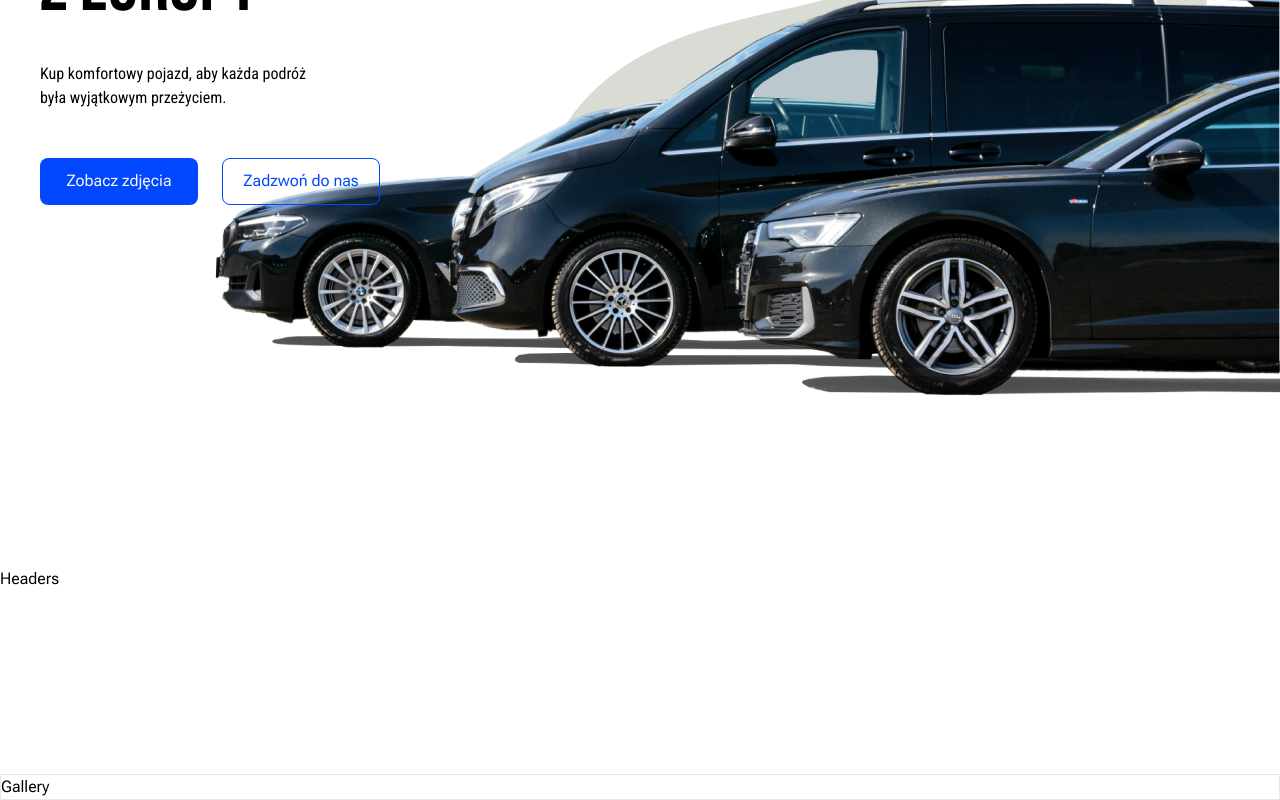
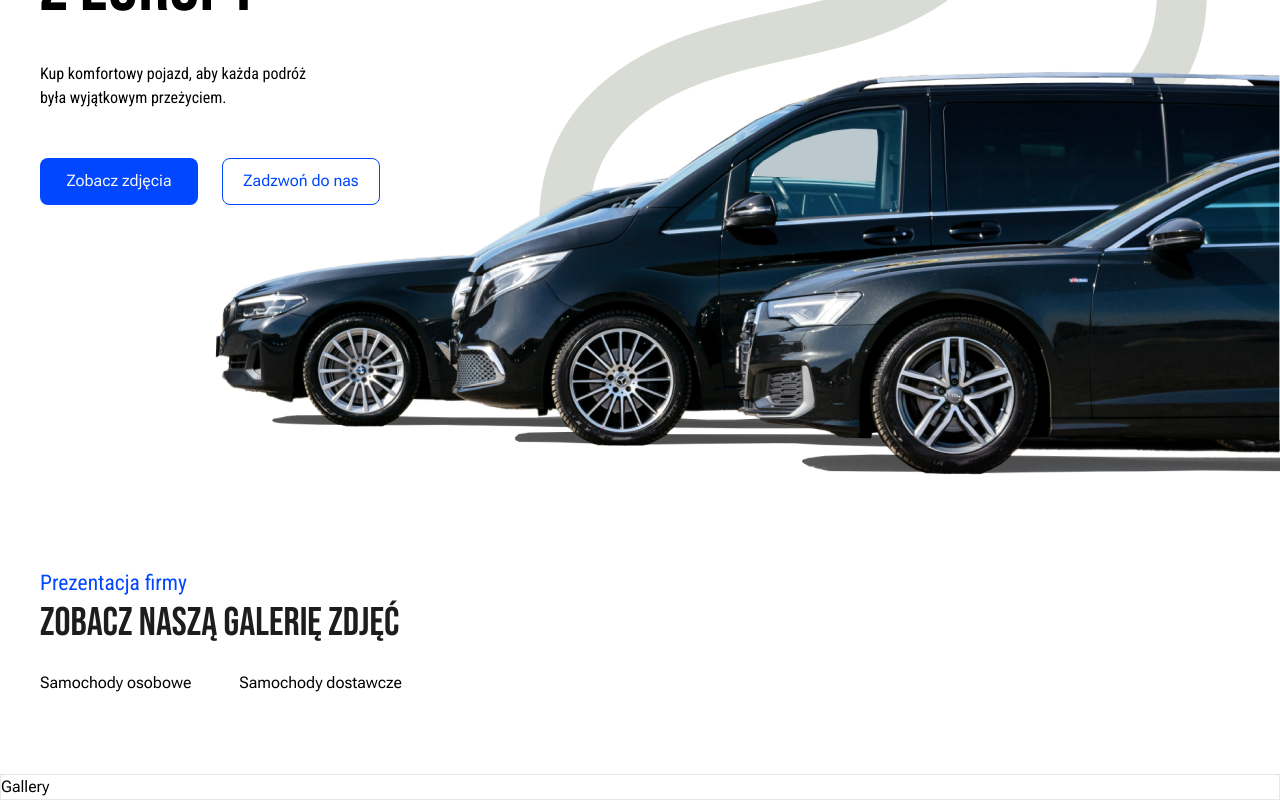
Before and after one commit to Satorki/proj-adsitePro-CarsSpot, a Next.js app: page / in a window 1280 px wide. Shown: the part 337-1137 px from the top of the page. Built offline with nearby package versions, Linux system fonts and the light colour scheme.

Commit message:
header for gallery created

```diff
--- a/components/atoms/ButtonBlue.tsx
+++ b/components/atoms/ButtonBlue.tsx
@@ -6,7 +6,7 @@ interface ButtonProps {
 
 const Button: React.FC<ButtonProps> = ({ content }) => {
   return (
-    <button className="w-[158px] h-[47px] gap-[8px] rounded-lg text-[var(--third-white)] bg-[var(--second-blue)] size-[15px] hover:bg-blue-500">
+    <button className="w-[158px] h-[47px] gap-[8px] rounded-lg text-[var(--backgroundWhite)] bg-[var(--mainBlue)] size-[15px] hover:bg-blue-500">
       {content}
     </button>
   );
--- a/components/atoms/Square.tsx
+++ b/components/atoms/Square.tsx
@@ -2,8 +2,7 @@ import React from "react";
 
 const Square = () => {
   return (
-    <div className="-z-10 absolute top-[382px] right-[370px] w-[156px] h-[85px] bg-[#1F4D60] bg-opacity-30"></div>
+    <div className="-z-10 absolute top-[461px] right-[370px] w-[156px] h-[85px] bg-[#1F4D60] bg-opacity-30"></div>
   );
 };
-
 export default Square;
--- a/components/molecules/Headers.tsx
+++ b/components/molecules/Headers.tsx
@@ -1,9 +1,30 @@
-import React from 'react'
+import Link from "next/link";
+import React from "react";
 
 const Headers = () => {
   return (
-    <div className='h-[207px]'>Headers</div>
-  )
-}
+    <div className="h-[207px] bg-[var(--backgorundWhite)] max-w-[1200px] mx-auto">
+      <div className="flex flex-col gap-6 max-w-[1264px] max-h-[127px] ">
+        <div>
+          <p className="text-[var(--mainBlue)] font-robotoCondensed text-[21.5px] leading-[32.25px]">
+            Prezentacja firmy
+          </p>
+          <h2 className="text-[var(--textBlackH)] font-bebasNeue text-[40px] leading-[48px]">
+            ZOBACZ NASZĄ GALERIĘ ZDJĘĆ
+          </h2>
+          <p className="hidden mt-[52px]">
+            Documenting design decisions, in the form of annotated wireframes,
+            gives the developer the necessary information they may need to
+            successfully code the project.
+          </p>
+        </div>
+        <div className="flex gap-12">
+          <Link href={"/"}>Samochody osobowe</Link>
+          <Link href={"/"}>Samochody dostawcze</Link>
+        </div>
+      </div>
+    </div>
+  );
+};
 
-export default Headers
+export default Headers;
--- a/components/molecules/HeroText.tsx
+++ b/components/molecules/HeroText.tsx
@@ -3,7 +3,7 @@ import Button from "../atoms/ButtonBlue";
 
 const HeroText = () => {
   return (
-    <div className="flex flex-col pt-[120px] pb-[362px] max-w-[1200px] mx-auto gap-12">
+    <div className="flex flex-col mt-[120px] mb-[362px] max-w-[1200px] mx-auto gap-12">
       <div>
         <h1 className="text-[76.29px] font-bebasNeue font-normal leading-[83.92px]">
           SPRZEDAJEMY SAMOCHODY <br /> Z EUROPY
@@ -15,7 +15,7 @@ const HeroText = () => {
       </div>
       <div className="flex gap-6">
         <Button content="Zobacz zdjęcia" />
-        <button className="w-[158px] h-[47px] gap-[8px] rounded-lg text-[var(--second-blue)] border-[var(--second-blue)] border size-[15px] hover:bg-blue-200">Zadzwoń do nas</button>
+        <button className="w-[158px] h-[47px] gap-[8px] rounded-lg text-[var(--mainBlue)] border-[var(--mainBlue)] border size-[15px] hover:bg-blue-200">Zadzwoń do nas</button>
       </div>
     </div>
   );
--- a/containers/home-page/Gallery.tsx
+++ b/containers/home-page/Gallery.tsx
@@ -3,7 +3,7 @@ import React from "react";
 
 const Gallery = () => {
   return (
-    <div>
+    <div className="bg-[var(--backgorundWhite)]">
       <Headers />
       <div className="h-[2118px] border ">Gallery</div>
     </div>
--- a/containers/home-page/Hero.tsx
+++ b/containers/home-page/Hero.tsx
@@ -8,7 +8,7 @@ import Square from "@/components/atoms/Square";
 
 const Hero = () => {
   return (
-    <div className="h-[1000px]">
+    <div>
       <Image
         src={PatterImage}
         alt="pattern image"
@@ -20,7 +20,6 @@ const Hero = () => {
           objectFit: "cover",
         }}
       />
-      <div className="relative">
         <Square />
         <HeroText />
         <Image
@@ -32,7 +31,7 @@ const Hero = () => {
             position: "absolute",
             zIndex: -1,
             right: 0,
-            top: 328,
+            top: 407,
           }}
         />
         <Image
@@ -44,11 +43,10 @@ const Hero = () => {
             position: "absolute",
             zIndex: -1,
             right: 0,
-            top: 328,
+            top: 407,
           }}
         />
       </div>
-    </div>
   );
 };
 
--- a/styles/globals.css
+++ b/styles/globals.css
@@ -4,10 +4,11 @@
 
 @layer base {
   :root {
-    --first-black: #000000;
-    --second-blue: #0147ff;
-    --third-white: #f7f7f7;
-    --fourth-black: #282828;
+    --textBlackP: #000000;
+    --textBlackH: #1D1D1B;
+    --mainBlack: #282828;
+    --mainBlue: #0147ff;
+    --backgroundWhite: #f7f7f7;
   }
 
   body {
```
